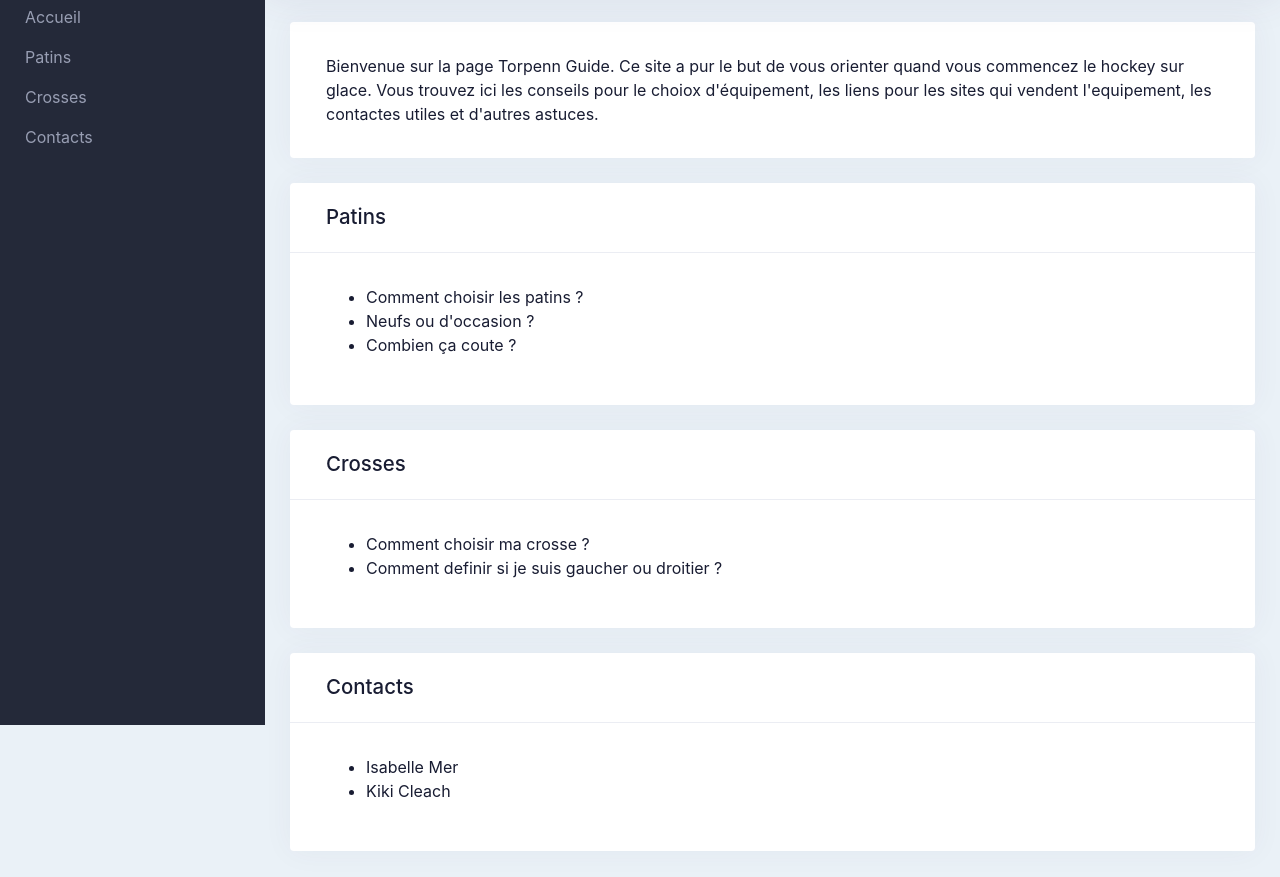
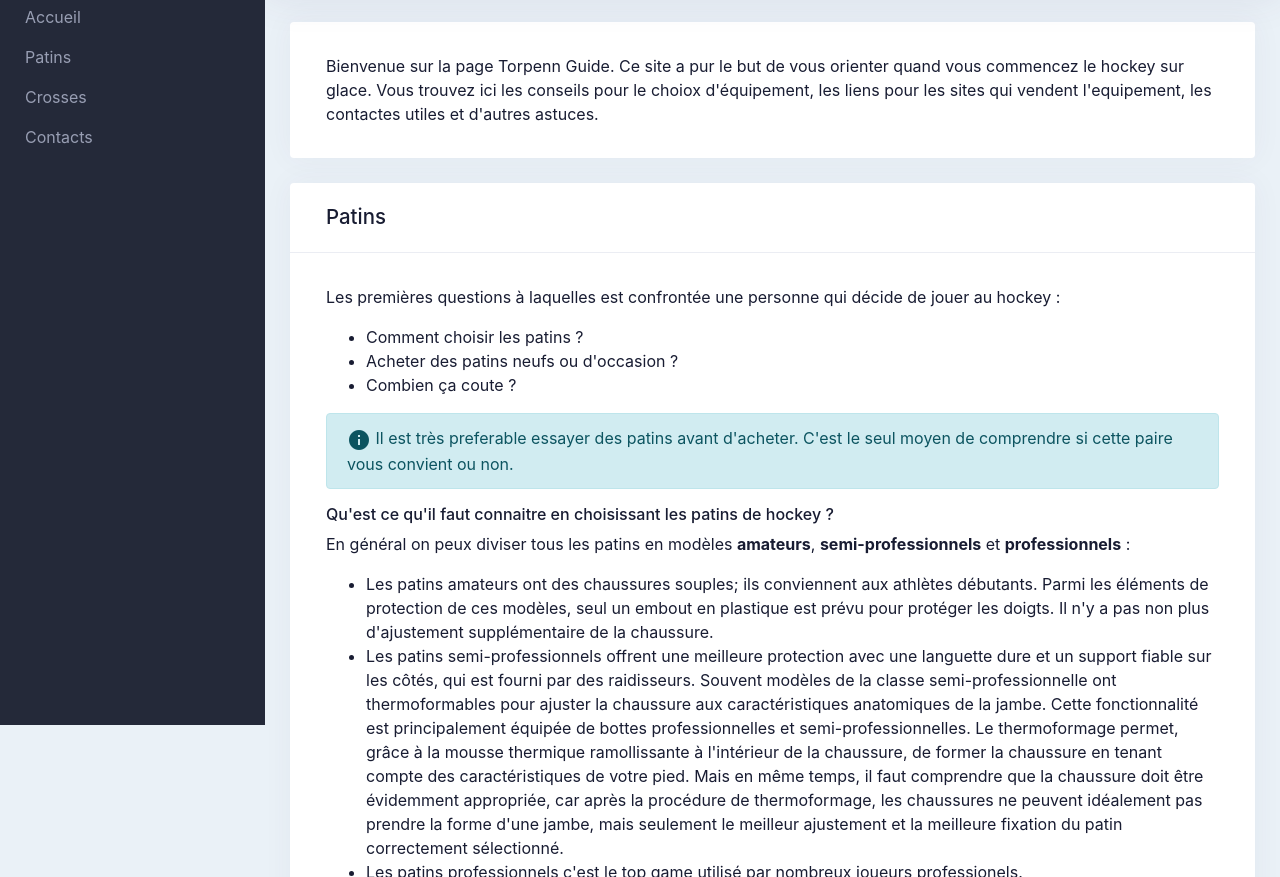
Before and after one commit to torpenn/torpenn.github.io, a plain HTML site: page index.html in a window 1280 px wide. Shown: the part 75-952 px from the top of the page. Drawn offline with nearby package versions, Linux system fonts and the light colour scheme.

Commit message:
WIP: patins start

```diff
--- a/css/styles.css
+++ b/css/styles.css
@@ -14,7 +14,11 @@ body {
   font-weight: 400;
 }
 
+.material-icons.md-18 { font-size: 18px; }
+.material-icons.md-24 { font-size: 24px; }
 .material-icons.md-30 {font-size: 30px;}
+.material-icons.md-36 { font-size: 36px; }
+.material-icons.md-48 { font-size: 48px; }
 
 .flex-root {
   -webkit-box-flex: 1;
--- a/index.html
+++ b/index.html
@@ -58,7 +58,7 @@
           </div>
         </div>
       </div>
-
+      <!-- ---------- PATINS ----------->
       <div class="row">
         <div class="col-lg-12">
           <div class="card card-custom gutter-b">
@@ -68,11 +68,57 @@
               </div>
             </div>
             <div class="card-body">
+              <p>
+                Les premières questions à laquelles est confrontée une personne qui décide de jouer au hockey :
+              </p>
               <ul>
                 <li>Comment choisir les patins ?</li>
-                <li>Neufs ou d'occasion ?</li>
+                <li>Acheter des patins neufs ou d'occasion ?</li>
                 <li>Combien ça coute ?</li>
               </ul>
+              <p class="alert alert-info align-middle" role="alert">
+                <i class="material-icons align-middle">info</i> Il est très preferable essayer des patins avant d'acheter.
+                C'est le seul moyen de comprendre si cette paire vous convient ou non.
+              </p>
+              <h6>Qu'est ce qu'il faut connaitre en choisissant les patins de hockey ?</h6>
+              <p>
+                En général on peux diviser tous les patins en modèles
+                <strong>amateurs</strong>, <strong>semi-professionnels</strong> et <strong>professionnels</strong> :
+              </p>
+              <ul>
+                <li>
+                  Les patins amateurs ont des chaussures souples; ils conviennent aux athlètes débutants. Parmi les
+                  éléments de protection de ces modèles, seul un embout en plastique est prévu pour protéger les doigts.
+                  Il n'y a pas non plus d'ajustement supplémentaire de la chaussure.
+                </li>
+                <li>
+                  Les patins semi-professionnels offrent une meilleure protection avec une languette dure et un
+                  support fiable sur les côtés, qui est fourni par des raidisseurs. Souvent modèles de la classe
+                  semi-professionnelle ont thermoformables pour ajuster la chaussure aux caractéristiques anatomiques de
+                  la jambe. Cette fonctionnalité est principalement équipée de bottes professionnelles et
+                  semi-professionnelles. Le thermoformage permet, grâce à la mousse thermique ramollissante à
+                  l'intérieur de la chaussure, de former la chaussure en tenant compte des caractéristiques de votre
+                  pied. Mais en même temps, il faut comprendre que la chaussure doit être évidemment appropriée, car
+                  après la procédure de thermoformage, les chaussures ne peuvent idéalement pas prendre la forme d'une
+                  jambe, mais seulement le meilleur ajustement et la meilleure fixation du patin correctement
+                  sélectionné.
+                </li>
+                <li>
+                  Les patins professionnels c'est le top game utilisé par nombreux joueurs professionels.
+                </li>
+              </ul>
+              </p>
+              Lors du choix des patins de hockey, vous devez tenir compte du fait qu'ils ne correspondent pas aux
+              tailles de chaussures standard. Par conséquent, ils doivent être mesurés. Dans une chaussure appropriée,
+              le pied doit être confortable. L'arrière de la chaussure doit appuyer fermement sur le talon, mais les
+              doigts ne doivent pas être pressés contre les orteils, mais seulement le toucher légèrement.
+              </p>
+              <p>
+                Les chaussures de hockey varient également en largeur. Par conséquent, si les chaussures vous
+                conviennent en longueur, mais pas en largeur, il vous suffit de mesurer une autre paire.
+              </p>
+
+              <a href="https://www.youtube.com/watch?v=G2G7tozqJvE" target="_blank">Bauer</a>
             </div>
           </div>
         </div>
```
